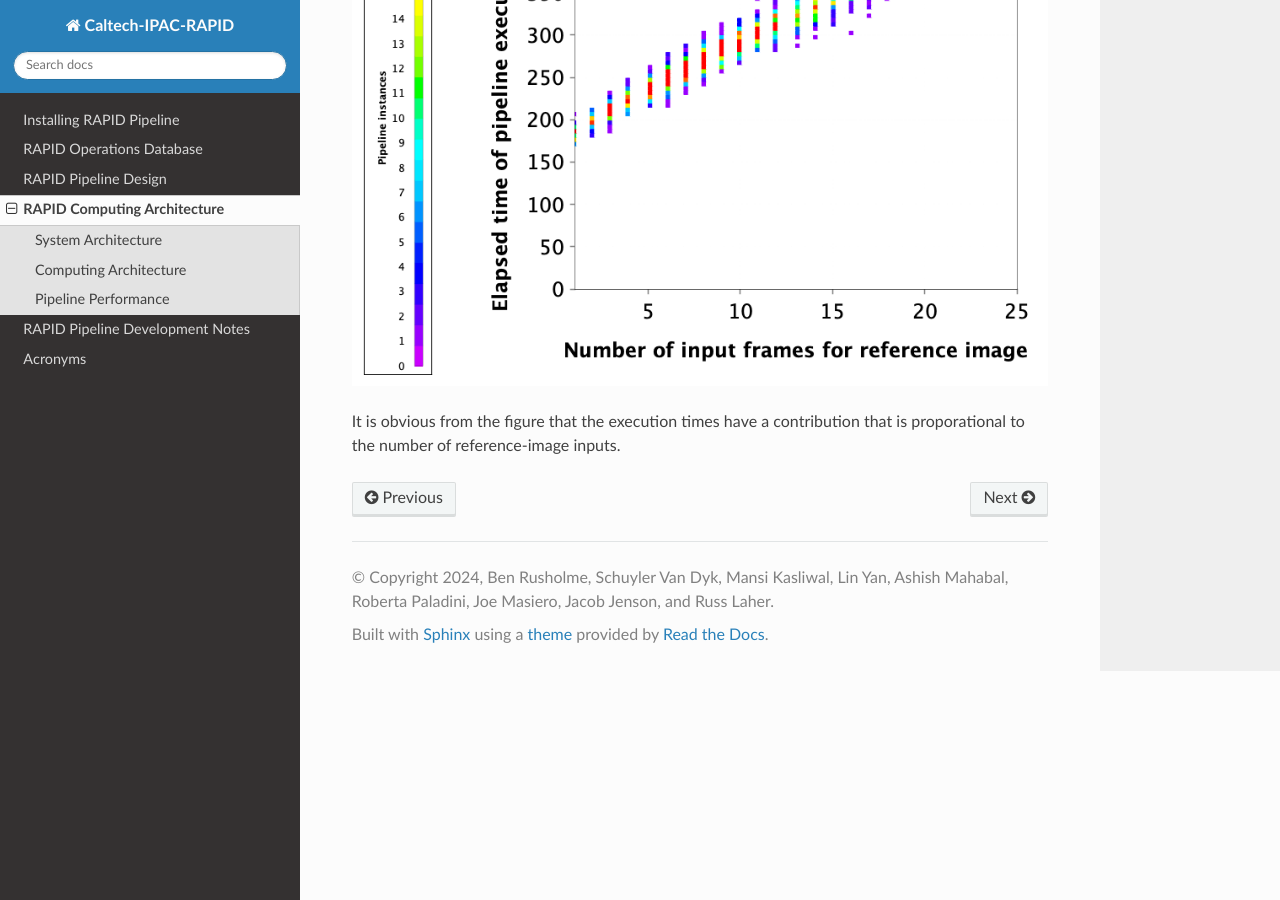
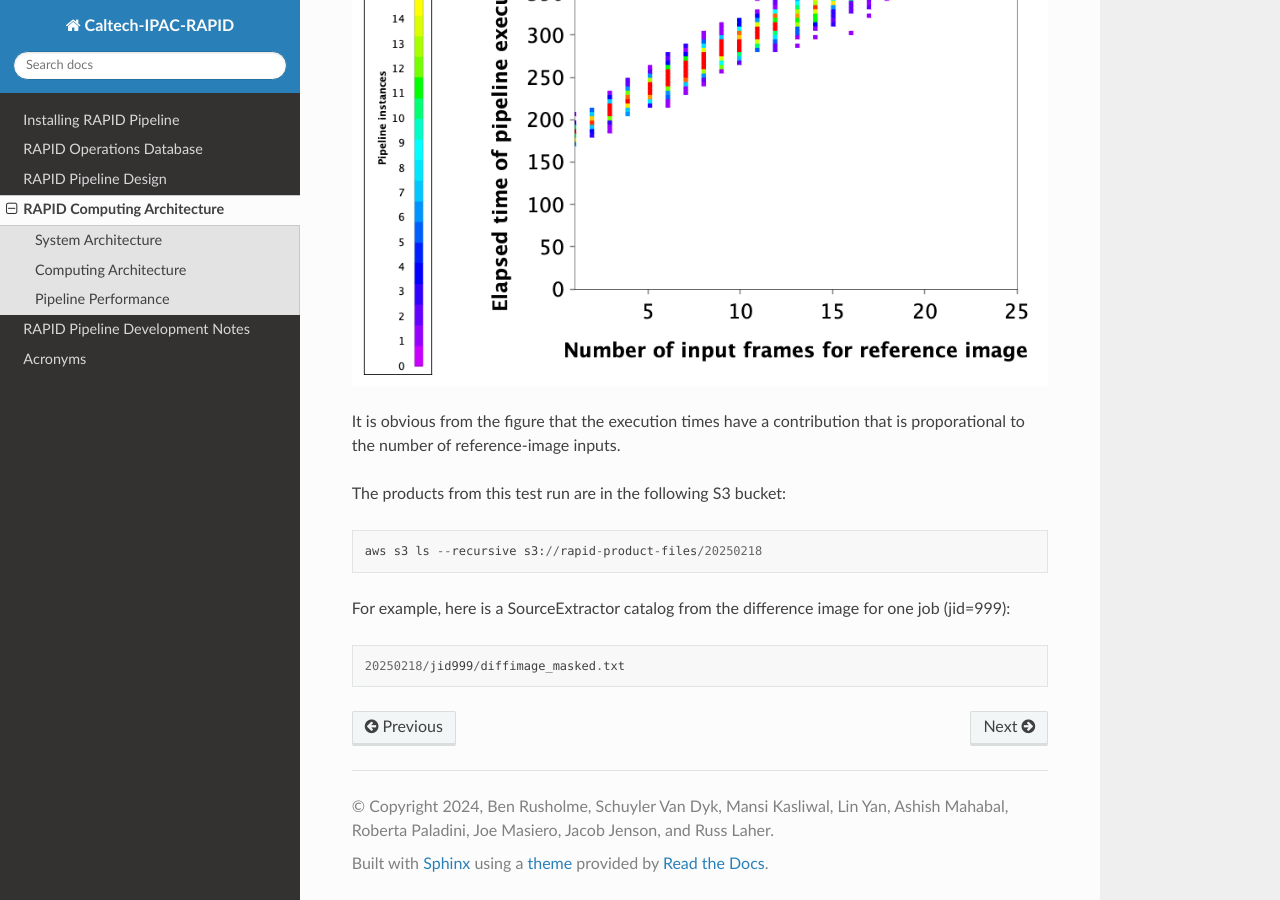
Before and after one commit to Caltech-IPAC/rapid, a Sphinx documentation site: the page built from docs/source/sysarch/comp_arch.rst, in a window 1280 px wide and 900 px high, scrolled down 3113 px. Built offline with Sphinx 7.4.7 and the Read the Docs theme 3.1.0, drawn with Linux system fonts in a browser that asks for light colours.

Commit message:
Added some information on S3 products created from test run.

```diff
--- a/docs/source/sysarch/comp_arch.rst
+++ b/docs/source/sysarch/comp_arch.rst
@@ -49,3 +49,11 @@
 
 It is obvious from the figure that the execution times have a contribution that is proporational
 to the number of reference-image inputs.
+
+The products from this test run are in the following S3 bucket::
+
+    aws s3 ls --recursive s3://rapid-product-files/20250218
+
+For example, here is a SourceExtractor catalog from the difference image for one job (jid=999)::
+
+    20250218/jid999/diffimage_masked.txt
```
